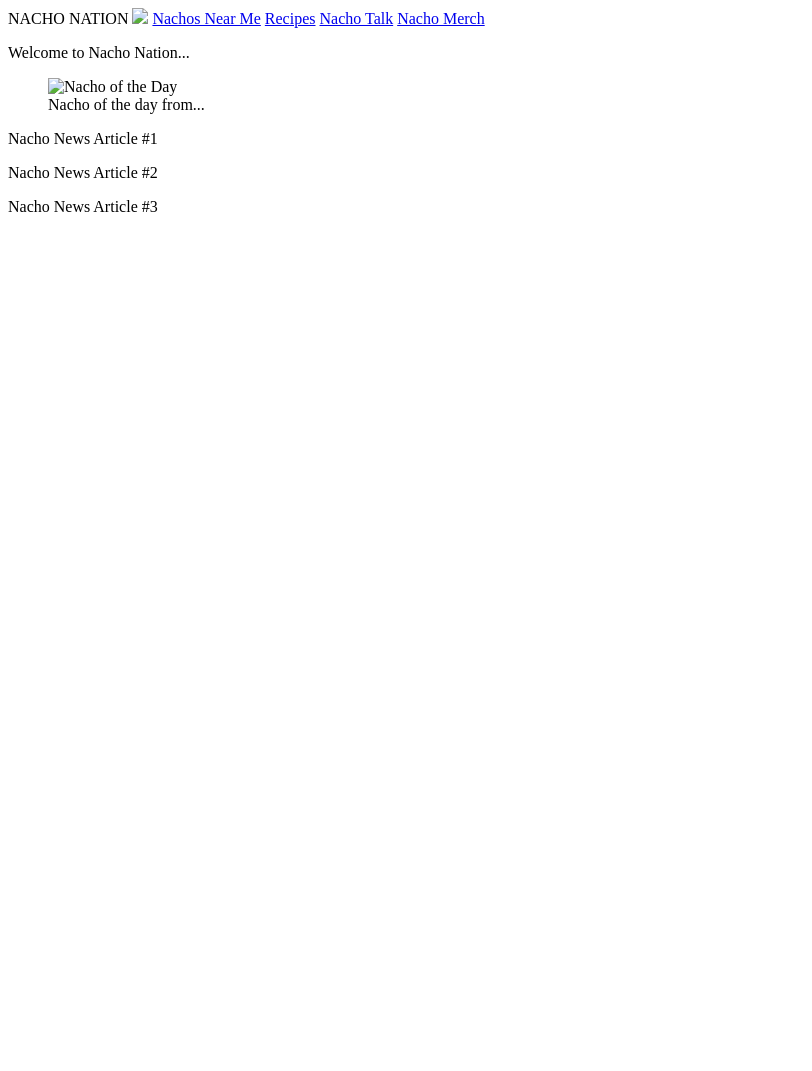
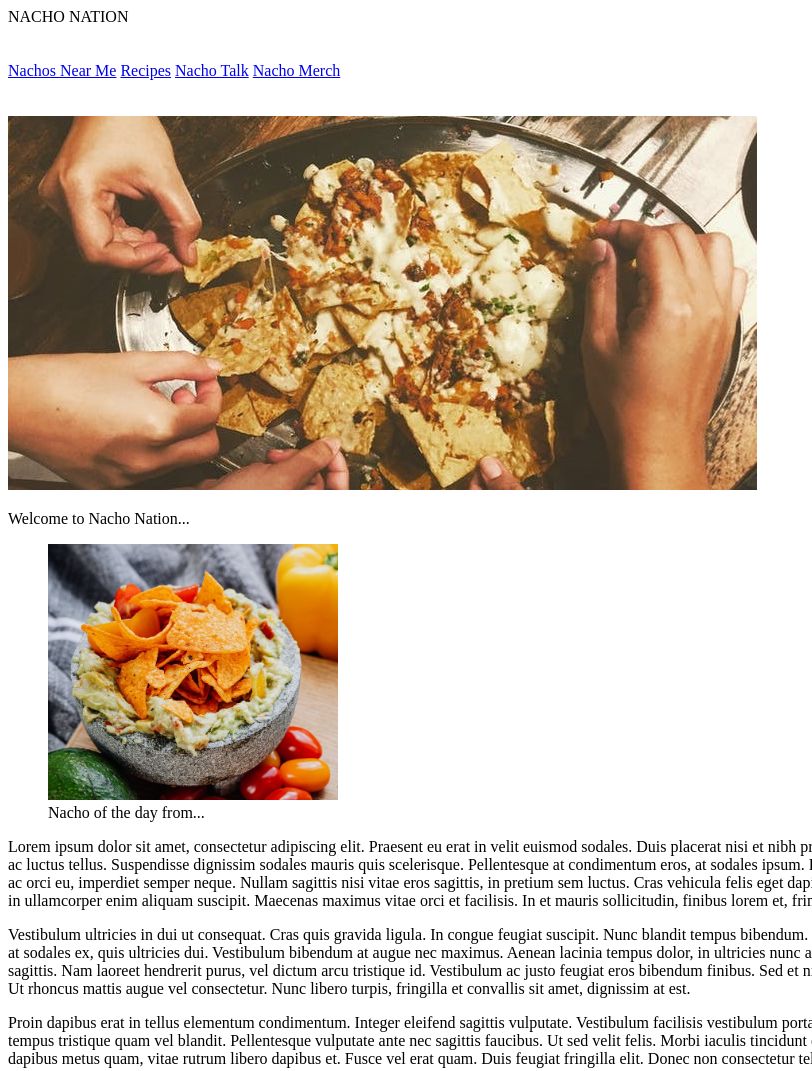
Before and after one commit to ryanyinlee/nachonationhtml, a plain HTML site: page index.html in a window 1280 px wide. Shown: the whole page, without its empty margins (0-812 px from the left). Before the commit the page ends 800 px from the top, so only its background shows below. Drawn offline with Linux system fonts and the light colour scheme.

Commit message:
Update index.html

```diff
--- a/index.html
+++ b/index.html
@@ -5,39 +5,47 @@
 <meta charset="utf-8">
 <title>Nacho enthusiasts</title>
 </head>
+<br><br><br>
 
 <body>
-<img src="nachoheader">
+
 
 <a href="nachosnearme.html">Nachos Near Me</a>
 <a href="recipes.html">Recipes</a>
 <a href="nachotalk.html">Nacho Talk</a>
 <a href="nachomerch.html">Nacho Merch</a>
+<br><br><br>
+
+<img src="https://raw.githubusercontent.com/ryanyinlee/nachonationhtml/main/nachoheader.jpeg">
 
 <header><p>Welcome to Nacho Nation...</p></header>
 
 <figure>
-<img src="nachooftheday.jpeg"
-alt="Nacho of the Day">
+<img src="https://raw.githubusercontent.com/ryanyinlee/nachonationhtml/main/pexels-photo-4968302.jpeg"
+alt="Nacho of the Day"
+height="256"
+length="256">
 <figcaption>Nacho of the day from...</figcaption>
 </figure>
 
 
 <article>
     <p>
-        Nacho News Article #1
+        Lorem ipsum dolor sit amet, consectetur adipiscing elit. Praesent eu erat in velit euismod sodales. Duis placerat nisi et nibh pretium, at eleifend dolor sollicitudin. Suspendisse quis elementum est, ac luctus tellus. Suspendisse dignissim sodales mauris quis scelerisque. Pellentesque at condimentum eros, at sodales ipsum. Phasellus id mollis velit, non maximus est. Fusce mauris sem, semper ac orci eu, imperdiet semper neque. Nullam sagittis nisi vitae eros sagittis, in pretium sem luctus. Cras vehicula felis eget dapibus vulputate. Etiam in vestibulum tortor. Quisque auctor orci lorem, in ullamcorper enim aliquam suscipit. Maecenas maximus vitae orci et facilisis. In et mauris sollicitudin, finibus lorem et, fringilla sapien.
     </p>
 </article>
 
 <article>
     <p>
-        Nacho News Article #2
+        Vestibulum ultricies in dui ut consequat. Cras quis gravida ligula. In congue feugiat suscipit. Nunc blandit tempus bibendum. Sed ex magna, consequat quis risus at, maximus facilisis libero. Donec at sodales ex, quis ultricies dui. Vestibulum bibendum at augue nec maximus. Aenean lacinia tempus dolor, in ultricies nunc aliquam mattis. Mauris eget rutrum neque. Sed auctor faucibus ipsum in sagittis. Nam laoreet hendrerit purus, vel dictum arcu tristique id. Vestibulum ac justo feugiat eros bibendum finibus. Sed et nisl vestibulum, ornare dui id, lacinia nulla. Sed vitae fermentum libero. Ut rhoncus mattis augue vel consectetur. Nunc libero turpis, fringilla et convallis sit amet, dignissim at est.
+
+
     </p>
 </article>
 
     <article>
         <p>
-            Nacho News Article #3
+            Proin dapibus erat in tellus elementum condimentum. Integer eleifend sagittis vulputate. Vestibulum facilisis vestibulum porta. Ut justo enim, maximus id viverra a, fermentum vitae ipsum. Mauris tempus tristique quam vel blandit. Pellentesque vulputate ante nec sagittis faucibus. Ut sed velit felis. Morbi iaculis tincidunt eros eget sodales. Maecenas a egestas tellus, id tristique lacus. Etiam dapibus metus quam, vitae rutrum libero dapibus et. Fusce vel erat quam. Duis feugiat fringilla elit. Donec non consectetur tellus, a commodo augue.
         </p>
     </article>
 
```
